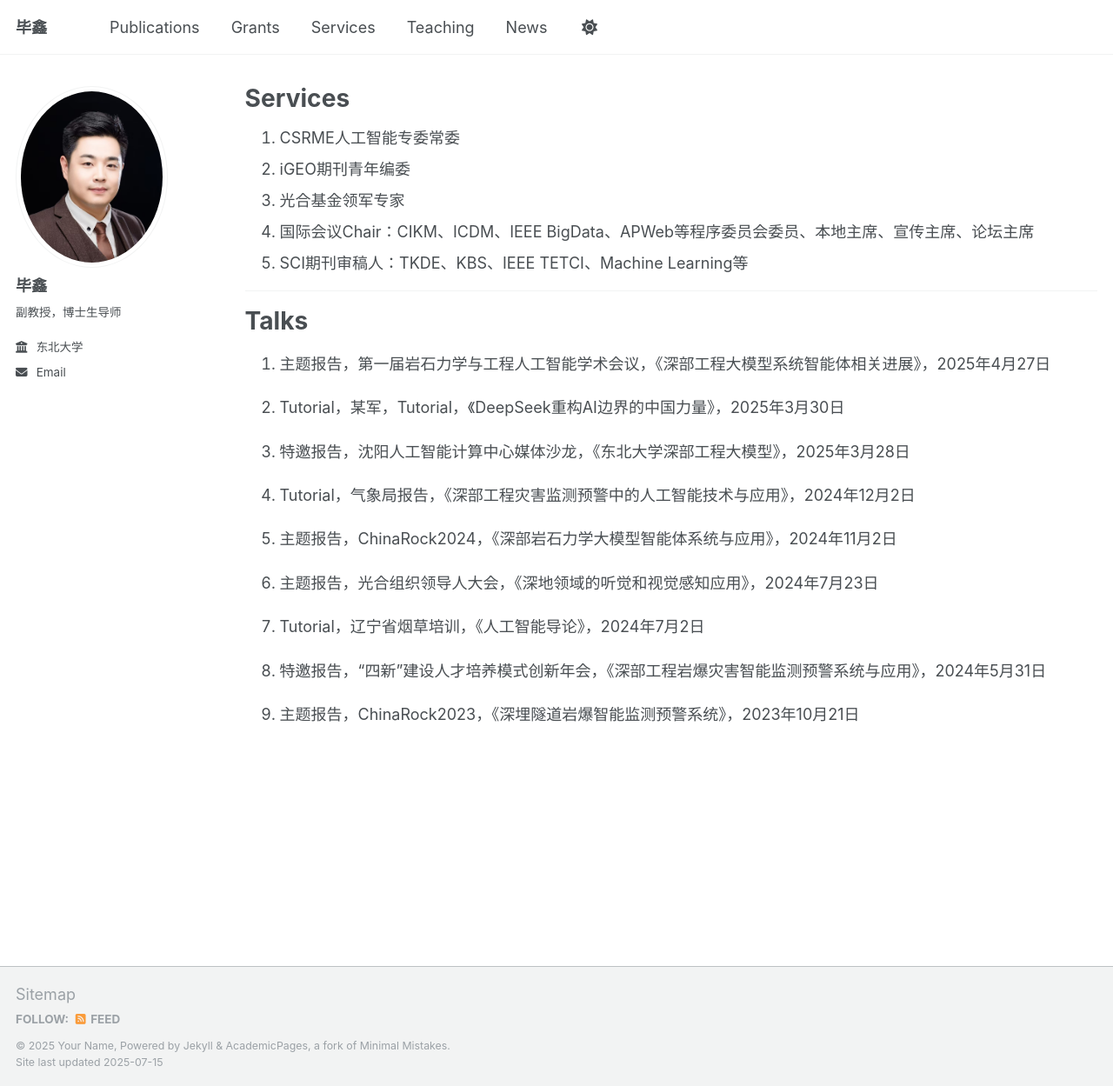
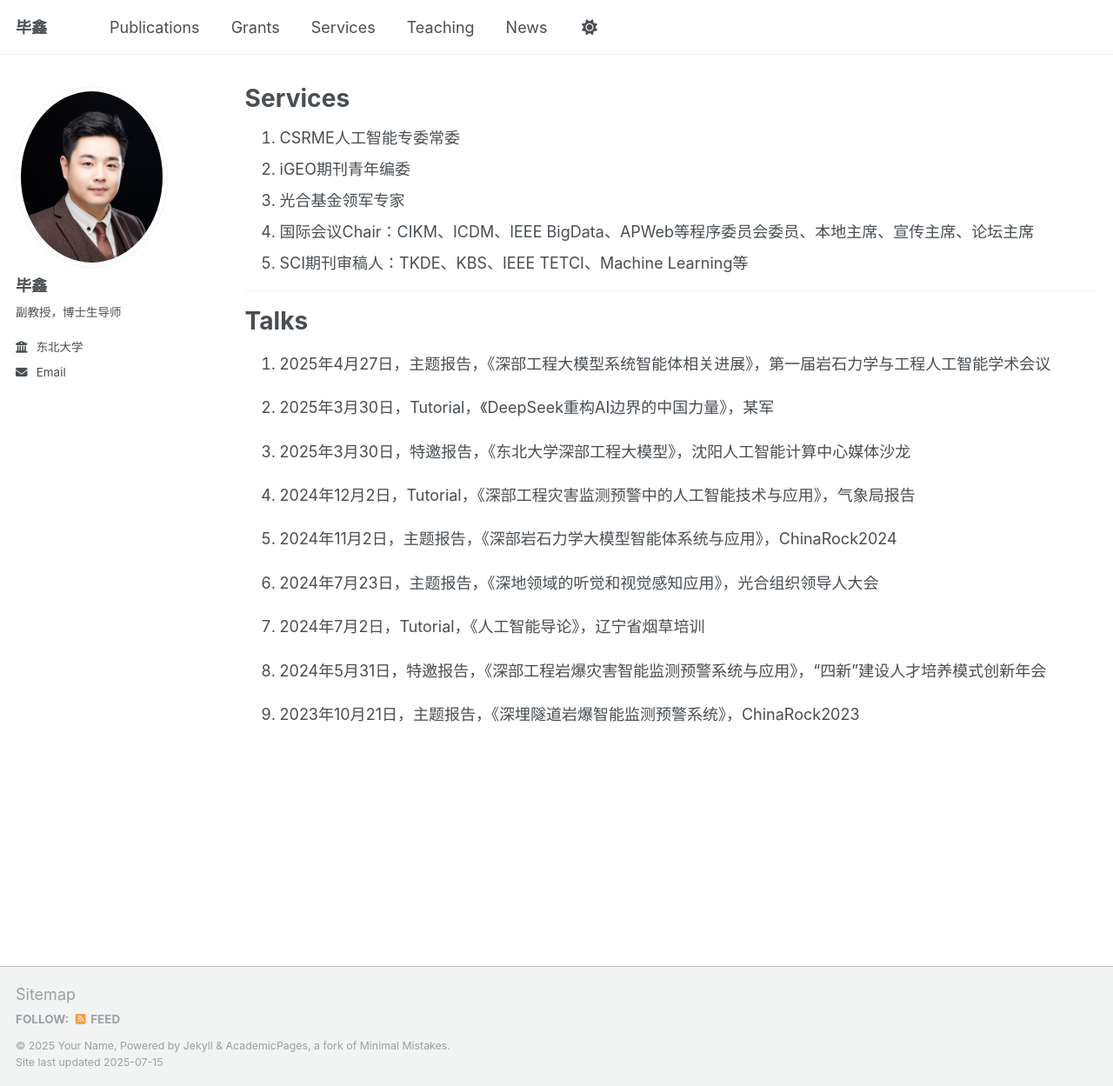
Before and after one commit to IDME-AI/IDME-AI.github.io, a Jekyll site: the page built from _pages/services.md, in a window 1280 px wide and 1249 px high. Shown: the whole window at 87% size. Built offline with Jekyll 4.4.1, drawn with Linux system fonts in a browser that asks for light colours.

Commit message:
Initial commit

```diff
--- a/_pages/services.md
+++ b/_pages/services.md
@@ -16,20 +16,20 @@ author_profile: true
 
 # Talks
 
-1. 主题报告，第一届岩石力学与工程人工智能学术会议，《深部工程大模型系统智能体相关进展》，2025年4月27日
+1. 2025年4月27日，主题报告，《深部工程大模型系统智能体相关进展》，第一届岩石力学与工程人工智能学术会议
 
-2. Tutorial，某军，Tutorial，《DeepSeek重构AI边界的中国力量》，2025年3月30日
+2. 2025年3月30日，Tutorial，《DeepSeek重构AI边界的中国力量》，某军
 
-3. 特邀报告，沈阳人工智能计算中心媒体沙龙，《东北大学深部工程大模型》，2025年3月28日
+3. 2025年3月30日，特邀报告，《东北大学深部工程大模型》，沈阳人工智能计算中心媒体沙龙
 
-4. Tutorial，气象局报告，《深部工程灾害监测预警中的人工智能技术与应用》，2024年12月2日
+4. 2024年12月2日，Tutorial，《深部工程灾害监测预警中的人工智能技术与应用》，气象局报告
 
-5. 主题报告，ChinaRock2024，《深部岩石力学大模型智能体系统与应用》，2024年11月2日
+5. 2024年11月2日，主题报告，《深部岩石力学大模型智能体系统与应用》，ChinaRock2024
 
-6. 主题报告，光合组织领导人大会，《深地领域的听觉和视觉感知应用》，2024年7月23日
+6. 2024年7月23日，主题报告，《深地领域的听觉和视觉感知应用》，光合组织领导人大会
 
-7. Tutorial，辽宁省烟草培训，《人工智能导论》，2024年7月2日
+7. 2024年7月2日，Tutorial，《人工智能导论》，辽宁省烟草培训
 
-8. 特邀报告，“四新”建设人才培养模式创新年会，《深部工程岩爆灾害智能监测预警系统与应用》，2024年5月31日
+8. 2024年5月31日，特邀报告，《深部工程岩爆灾害智能监测预警系统与应用》，“四新”建设人才培养模式创新年会
 
-9. 主题报告，ChinaRock2023，《深埋隧道岩爆智能监测预警系统》，2023年10月21日
+9. 2023年10月21日，主题报告，《深埋隧道岩爆智能监测预警系统》，ChinaRock2023
```
